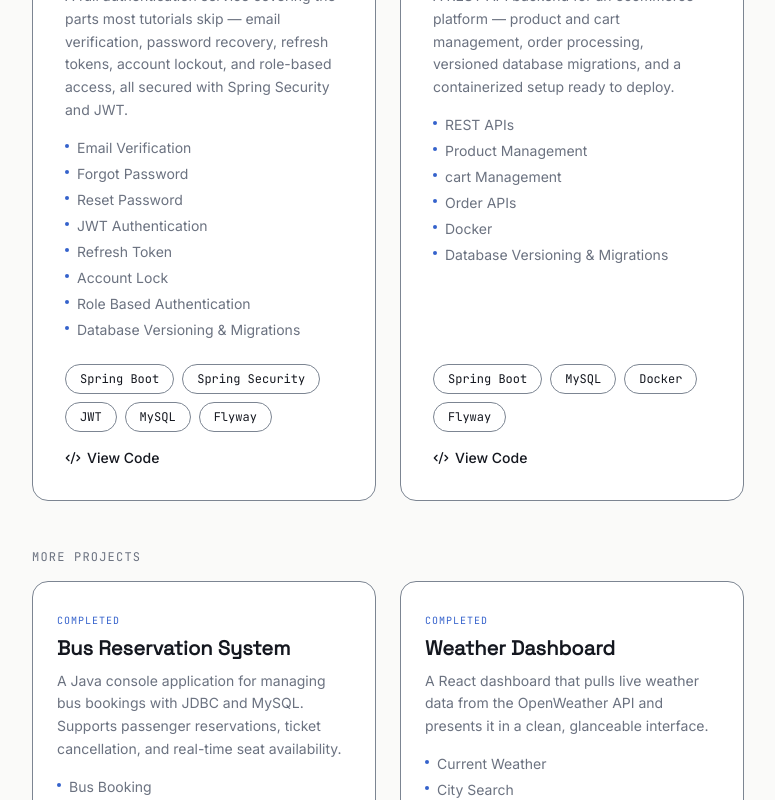
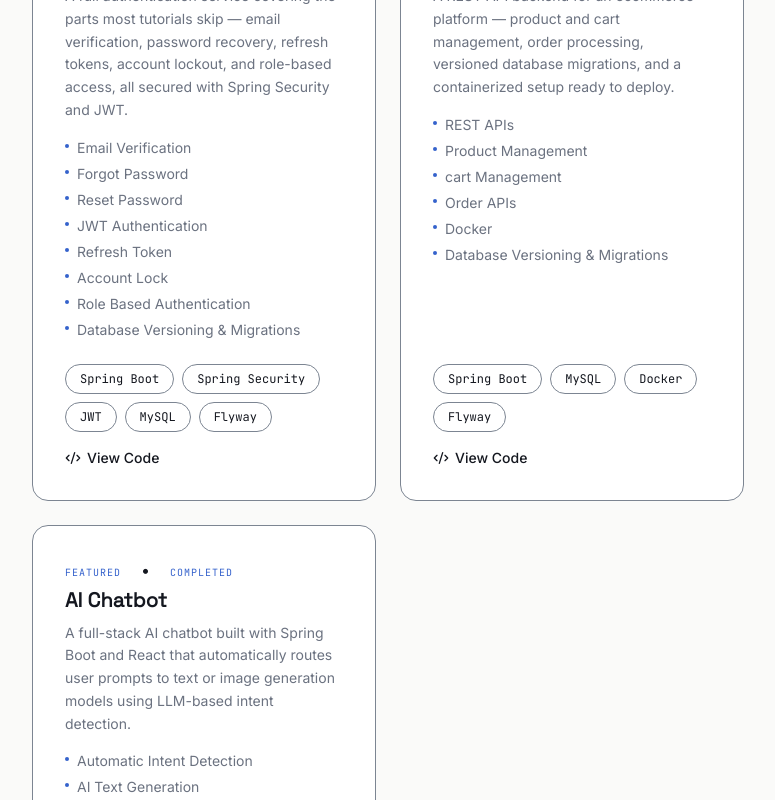
Before and after one commit to aathi1412/portfolio, a React (Vite) app: page / in a window 1280 px wide. Shown: the part 2000-2800 px from the top of the page, without its empty margins (384-1159 px from the left). Built offline with nearby package versions, Linux system fonts and the light colour scheme.

Commit message:
feat(projects): update project details
- Update GitHub URLs for projects
- Replace Todo Application with AI Chatbot project
- Add features and technologies for AI Chatbot project

```diff
--- a/src/data/projects.js
+++ b/src/data/projects.js
@@ -17,7 +17,7 @@ export const projects = [
       'Database Versioning & Migrations'
     ],
     tech: ['Spring Boot', 'Spring Security', 'JWT', 'MySQL', 'Flyway'],
-    githubUrl: 'https://github.com/aathi1412',
+    githubUrl: 'https://github.com/aathi1412/authentication-system',
     featured: true,
     status: 'In Progress',
     live: ''
@@ -35,7 +35,7 @@ export const projects = [
       'Database Versioning & Migrations',
     ],
     tech: ['Spring Boot', 'MySQL', 'Docker', 'Flyway'],
-    githubUrl: 'https://github.com/aathi1412',
+    githubUrl: 'https://github.com/aathi1412/ecommerce-API',
     featured: true,
     status: 'In Progress',
     live: ''
@@ -71,20 +71,34 @@ export const projects = [
         'Live Weather Data'
     ],
     tech: ['HTML', 'CSS', 'JavaScript', 'OpenWeather API'],
-    githubUrl: 'https://github.com/aathi1412',
+    githubUrl: 'https://github.com/aathi1412/Weather-Dashboard',
     featured: false,
     status: 'completed',
     live: 'https://zoro-weather-dashboard.netlify.app/'
   },
   {
-    title: 'Todo Application',
+    title: 'AI Chatbot',
     description:
-      'A todo app built with React, using local storage to persist tasks entirely client-side — no backend required.',
-    features: [],
-    tech: ['React', 'Local Storage'],
-    githubUrl: 'https://github.com/aathi1412',
-    featured: false,
+        'A full-stack AI chatbot built with Spring Boot and React that automatically routes user prompts to text or image generation models using LLM-based intent detection.',
+    features: [
+        'Automatic Intent Detection',
+        'AI Text Generation',
+        'AI Image Generation',
+        'Message History (localStorage)',
+        'REST API Integration',
+        'Centralized Error Handling'
+    ],
+    tech: [
+        'Java',
+        'Spring Boot',
+        'React',
+        'Vite',
+        'Hugging Face Router API',
+        'Cloudflare Workers AI'
+    ],
+    githubUrl: 'https://github.com/aathi1412/chatbot-project',
+    featured: true,
     status: 'completed',
     live: ''
-  },
+  }
 ];
```
